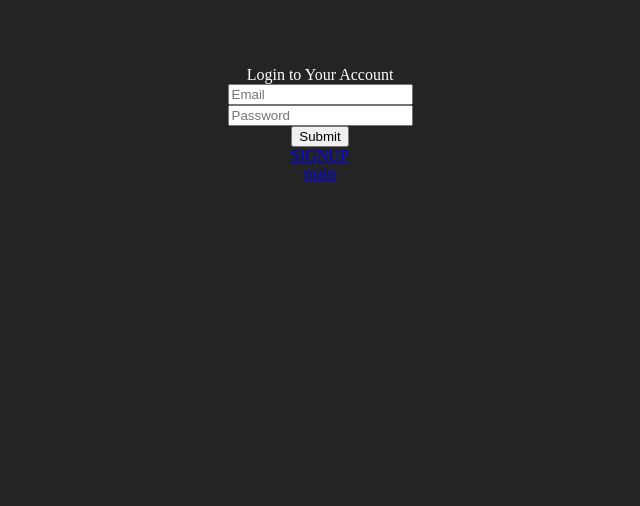
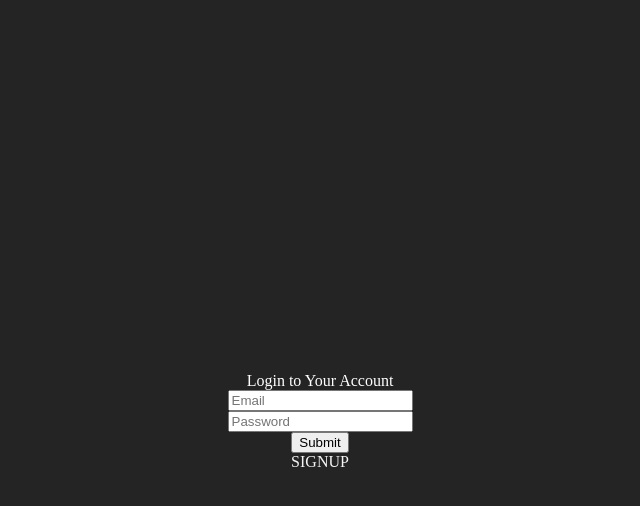
Before and after one commit to NovikovM18/3t-pwa, a Vue app: page /#/auth/signin in a window 1280 px wide. Shown: the top 506 px of the page, without its empty margins (320-960 px from the left). Built offline with nearby package versions, Linux system fonts and the light colour scheme; no server answers.

Commit message:
fix router logics

```diff
--- a/src/App.vue
+++ b/src/App.vue
@@ -45,9 +45,14 @@
     background-color: #242424;
 
     .content {
+      padding: 0 44px 24px;
       width: 100dvw;
       height: calc(100dvh - 66px);
       margin-top: 66px;
+      display: flex;
+      flex-direction: column;
+      align-items: center;
+      justify-content: center;
     }
   }
 </style>
--- a/src/components/Main.vue
+++ b/src/components/Main.vue
@@ -13,16 +13,13 @@
     </nav>
 
 
-    <div class="container">
+    <div class="content">
       <h1>MAIN == {{ text }}</h1>
+      <router-view v-model:model="text"></router-view>
+    </div>
 
-      <div class="content">
-        <router-view v-model:model="text"></router-view>
-      </div>
 
-      <!-- <Tasks v-model:model="text"/> -->
-
-    </div>
+    <!-- <Tasks v-model:model="text"/> -->
   </div>
 </template>
 
@@ -47,7 +44,6 @@
 <style scoped>
   .main {
     position: relative;
-    padding: 24px 44px;
     width: 100%;
     height: 100%;
     display: flex;
@@ -60,10 +56,21 @@
       left: 0;
       top: 0;
       width: 100%;
+      height: 44px;
       display: flex;
       align-items: center;
       justify-content: center;
       gap: 16px;
     }
+
+    .content {
+      margin-top: 44px;
+      width: 100%;
+      height: 100%;
+      display: flex;
+      flex-direction: column;
+      align-items: center;
+      justify-content: flex-start;
+    }
   }
 </style>
--- a/src/components/auth/SignIn.vue
+++ b/src/components/auth/SignIn.vue
@@ -1,15 +1,12 @@
 <template>
-  <div class="container signin">
+  <div class="container container-auth signin">
     <h1 class="title">Login to Your Account</h1>
     <p><input type="text" placeholder="Email" v-model="email" /></p>
     <p><input type="password" placeholder="Password" v-model="password" /></p>
     <button @click="signIn">Submit</button>
 
-    <RouterLink to="/auth/signup">
-      SIGNUP
-    </RouterLink>
-    <RouterLink to="/">
-      main
+    <RouterLink class="nav_item" to="/auth/signup">
+      <p>SIGNUP</p>
     </RouterLink>
   </div>
 </template>
--- a/src/components/auth/SignUp.vue
+++ b/src/components/auth/SignUp.vue
@@ -1,12 +1,12 @@
 <template>
-  <div class="container signup">
+  <div class="container container-auth signup">
     <h1 class="title">Create an Account</h1>
     <p><input type="text" placeholder="Email" v-model="email" /></p>
     <p><input type="password" placeholder="Password" v-model="password" /></p>
     <button @click="register">Submit</button>
 
-    <RouterLink to="/auth/signin">
-      SIGNIN
+    <RouterLink class="nav_item" to="/auth/signin">
+      <p>SIGNIN</p>
     </RouterLink>
   </div>
 </template>
--- a/src/components/main/Tasks.vue
+++ b/src/components/main/Tasks.vue
@@ -1,6 +1,6 @@
 <template>
   <div class="container tasks">
-    <h1>tasks</h1>
+    <h1>Tasks</h1>
 
     <p>{{ model }}</p>
     <input type="text" v-model="model">
--- a/src/router.js
+++ b/src/router.js
@@ -18,11 +18,10 @@ const routes =  [
       requiredAuth: false,
     },
   },
-
-
   {
     path: "/",
     name: "main",
+    redirect: '/dashboard',
     component: () => import("./components/Main.vue"),
     meta: {
       requiredAuth: true,
@@ -44,7 +43,7 @@ const routes =  [
   {
 		path: '/:pathMatch(.*)*',
 		name: '404',
-		redirect: { name: 'Courses', params: {} },
+		redirect: { name: 'main', params: {} },
     meta: {
       title: '404 ;(',
       requiredAuth: true,
```
Also changed, not shown: 2 other files (tests, documents, lock files or other folders).
